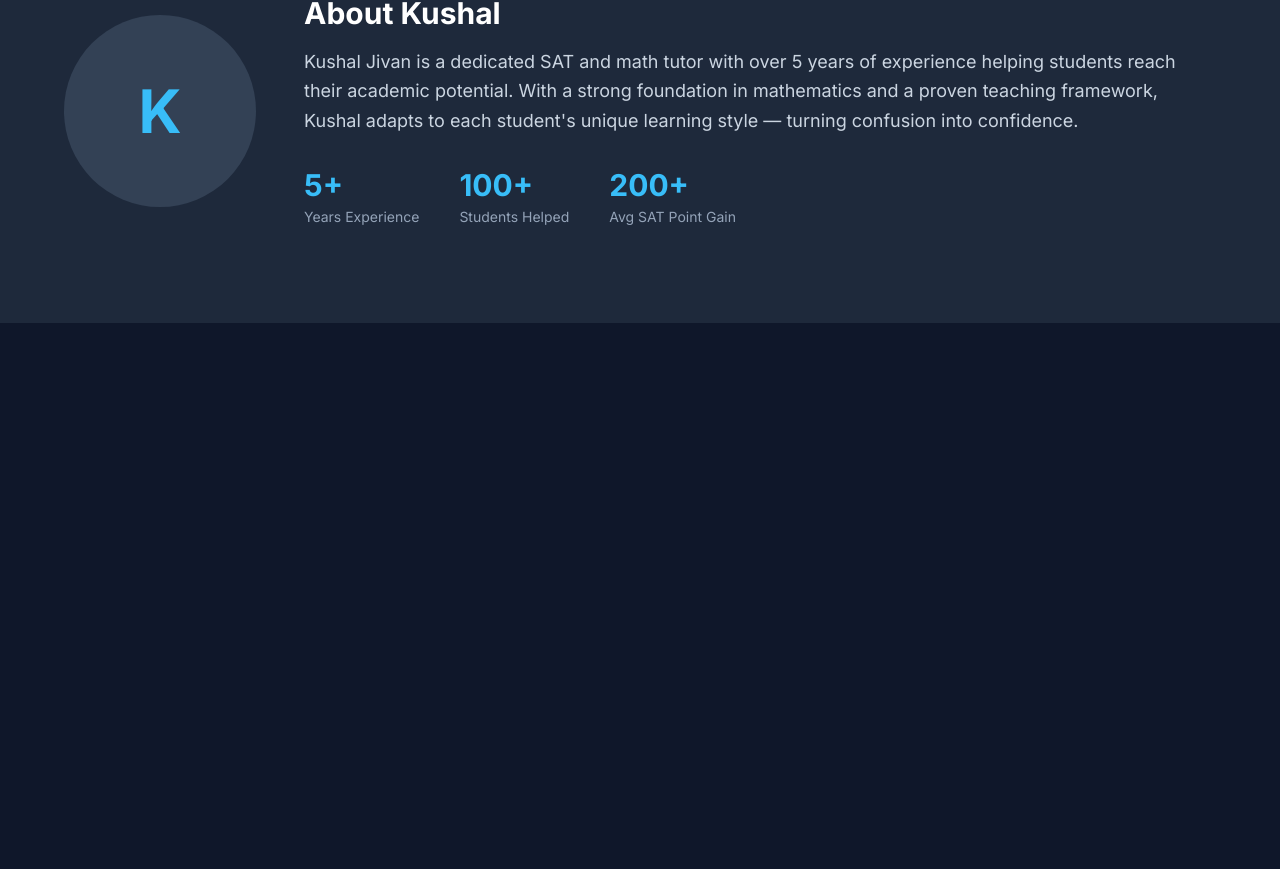
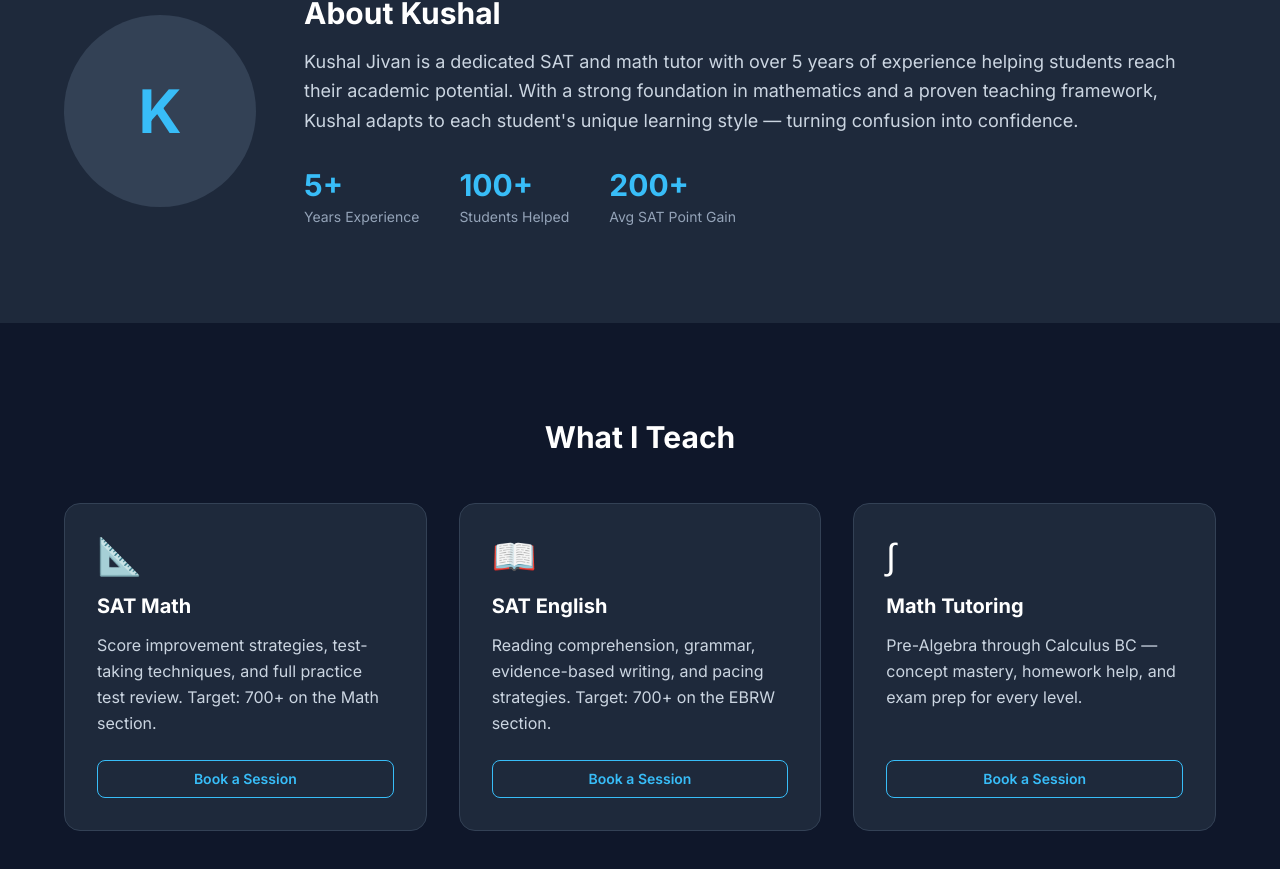
Before and after one commit to kushaljivan/tutoring-website, a Next.js app: page / in a window 1280 px wide. Shown: the part 901-1770 px from the top of the page. Before the commit the page ends 1224 px from the top, so only its background shows below. Built offline with nearby package versions, Linux system fonts and the light colour scheme.

Commit message:
feat: add services section

```diff
--- a/app/page.tsx
+++ b/app/page.tsx
@@ -1,6 +1,7 @@
 import Nav from '@/components/Nav'
 import Hero from '@/components/Hero'
 import About from '@/components/About'
+import Services from '@/components/Services'
 
 export default function Home() {
   return (
@@ -9,6 +10,7 @@ export default function Home() {
       <main>
         <Hero />
         <About />
+        <Services />
       </main>
     </>
   )
--- /dev/null
+++ b/components/Services.tsx
@@ -0,0 +1,57 @@
+const services = [
+  {
+    id: 'sat-math',
+    icon: '📐',
+    title: 'SAT Math',
+    description:
+      'Score improvement strategies, test-taking techniques, and full practice test review. Target: 700+ on the Math section.',
+  },
+  {
+    id: 'sat-english',
+    icon: '📖',
+    title: 'SAT English',
+    description:
+      'Reading comprehension, grammar, evidence-based writing, and pacing strategies. Target: 700+ on the EBRW section.',
+  },
+  {
+    id: 'math-tutoring',
+    icon: '∫',
+    title: 'Math Tutoring',
+    description:
+      'Pre-Algebra through Calculus BC — concept mastery, homework help, and exam prep for every level.',
+  },
+]
+
+export default function Services() {
+  return (
+    <section id="services" className="bg-navy py-24 px-6">
+      <div className="max-w-6xl mx-auto">
+        <h2 className="text-3xl font-bold text-white text-center mb-12">
+          What I Teach
+        </h2>
+        <div className="grid grid-cols-1 md:grid-cols-3 gap-8">
+          {services.map((service) => (
+            <div
+              key={service.id}
+              className="bg-navy-light border border-navy-mid rounded-2xl p-8 flex flex-col"
+            >
+              <div className="text-4xl mb-4">{service.icon}</div>
+              <h3 className="text-xl font-bold text-white mb-3">
+                {service.title}
+              </h3>
+              <p className="text-slate-text leading-relaxed flex-1">
+                {service.description}
+              </p>
+              <a
+                href="#book"
+                className="mt-6 border border-accent text-accent text-sm font-semibold px-4 py-2 rounded-lg text-center hover:bg-accent hover:text-navy transition-colors"
+              >
+                Book a Session
+              </a>
+            </div>
+          ))}
+        </div>
+      </div>
+    </section>
+  )
+}
```
